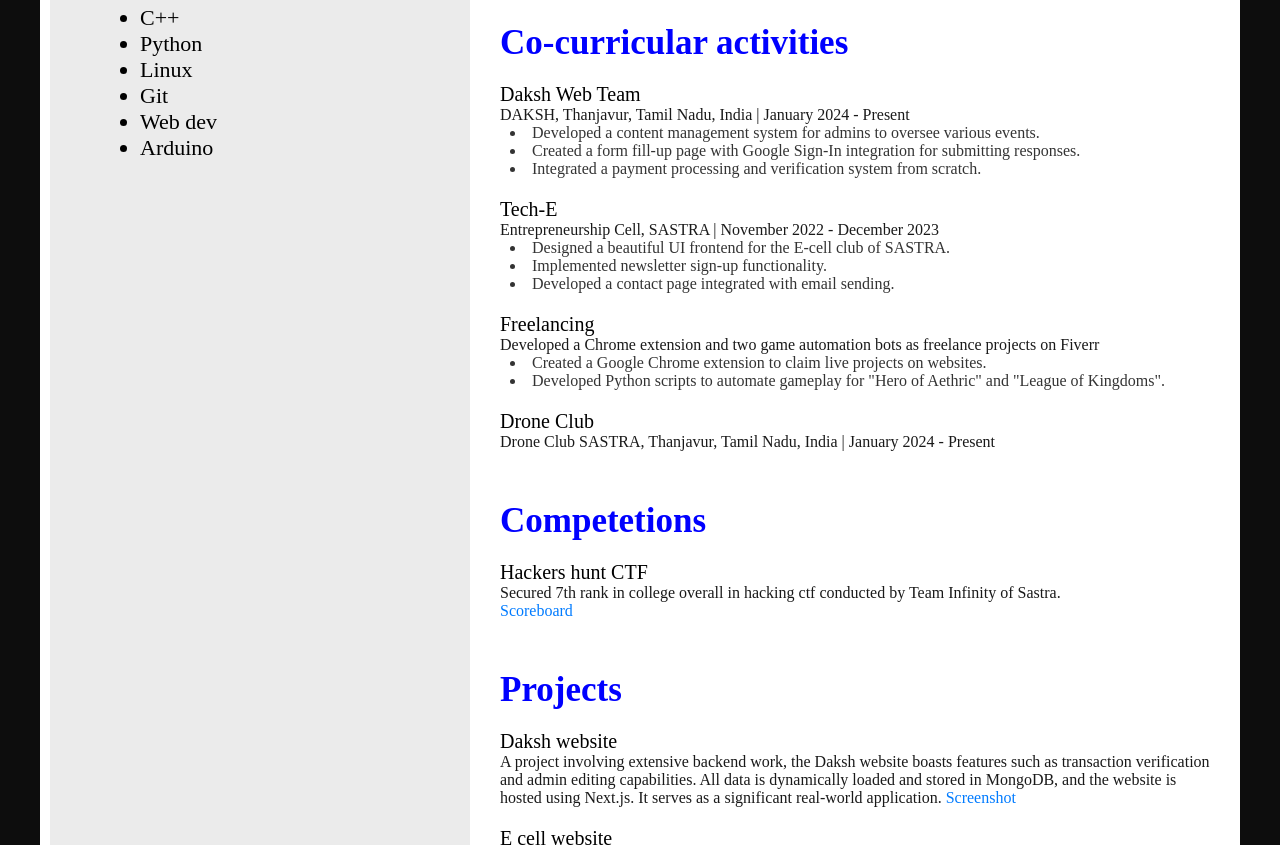
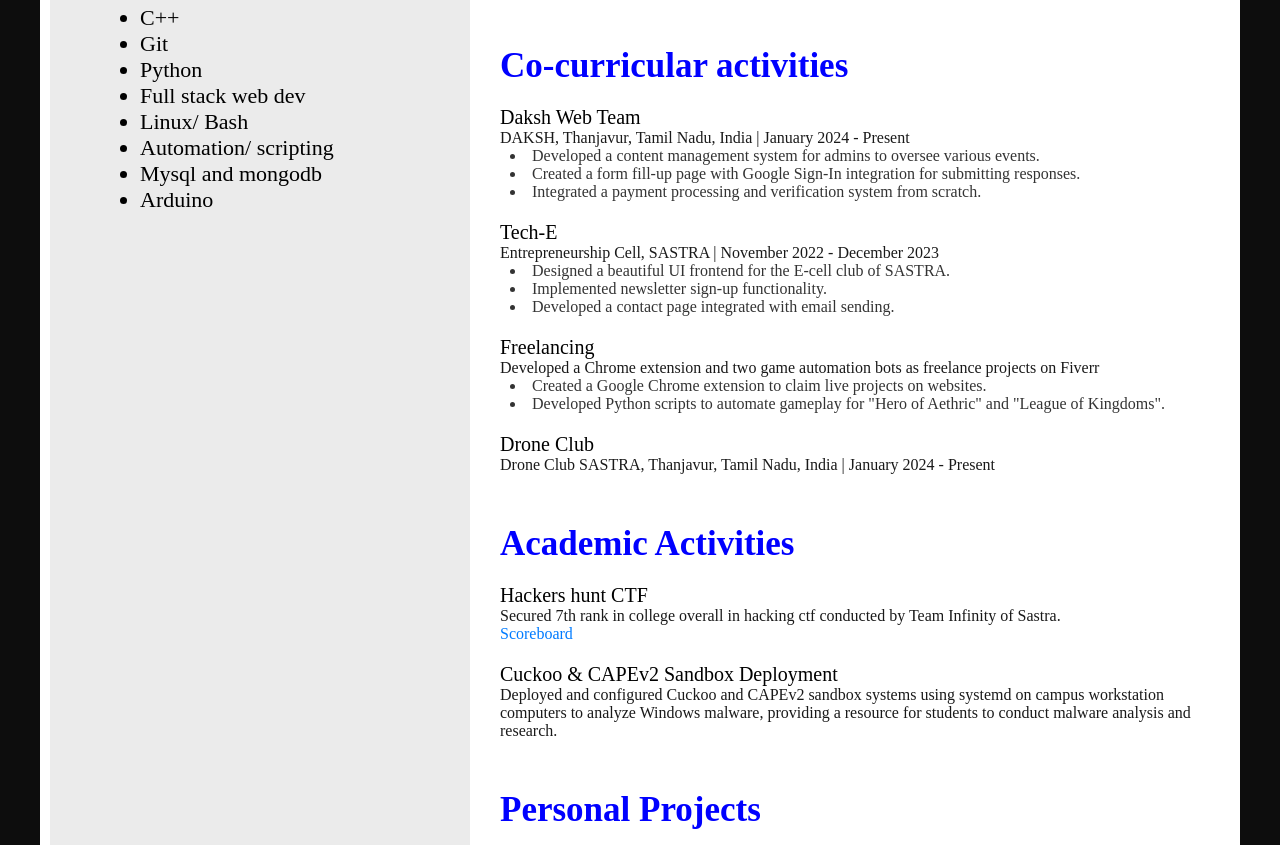
Before and after one commit to toocels/toocels.github.io, a plain HTML site: page resume/index.html in a window 1280 px wide. Shown: the part 822-1667 px from the top of the page. Drawn offline with Linux system fonts and the light colour scheme.

Commit message:
Updates, linux adming

```diff
--- a/projects/script.js
+++ b/projects/script.js
@@ -64,6 +64,10 @@ var projects = [{
 	"link": "https://ecellsastra.org/",
 	"img": "./banners/ecell.png"
 }, {
+	"head": "Cuckoo & CAPEv2 Sandbox Deployment",
+	"text": "While it might seem simple to install two software systems, the deployment of Cuckoo and CAPEv2 was a complex task. The process involved navigating through numerous dependency errors, particularly as both systems rely heavily on Python. The setup required in-depth Linux knowledge, virtual machine configurations, and troubleshooting to ensure both sandboxes ran smoothly and provided reliable malware analysis capabilities. Overcoming these challenges significantly enhanced my technical proficiency in system deployment and management.",
+	"img": "./banners/cuckoo.png"
+}, {
 	"head": "Daksh Website",
 	"text": "A project involving extensive backend work, the Daksh website boasts features such as transaction verification and admin editing capabilities. All data is dynamically loaded and stored in MongoDB, and the website is hosted using Next.js. It serves as a significant real-world application.",
 	"link": "https://daksh.sastra.edu/",
--- a/resume/index.html
+++ b/resume/index.html
@@ -50,10 +50,12 @@
                 <h3>Key skills</h3>
                 <ul>
                     <li>C++</li>
+                    <li>Git</li>
                     <li>Python</li>
-                    <li>Linux</li>
-                    <li>Git</li>
-                    <li>Web dev</li>
+                    <li>Full stack web dev</li>
+                    <li>Linux/ Bash</li>
+                    <li>Automation/ scripting</li>
+                    <li>Mysql and mongodb</li>
                     <li>Arduino</li>
                 </ul>
             </div>
@@ -62,7 +64,7 @@
             <div>
                 <h3>Summary</h3>
                 <div>
-                    <div>Passionate and proactive student at SASTRA, with a strong interest in tech and a primary focus on software development. Proficient in C++, Linux, Git, Python, and web development, with additional experience in Arduino projects and expertise with Raspberry Pi. Currently more inclined toward building innovative software solutions and exploring fields like cybersecurity. Eager to leverage existing skills to contribute effectively while continuously learning and solving real-world problems through technology.</div>
+                    <div>Passionate and proactive student at SASTRA with a strong interest in tech, primarily focused on software development. With 5 years of hands-on experience using Linux, I am well-versed in system administration, scripting, and customization. Proficient in C++, Linux, Git, Python, and web development, with additional experience in Arduino projects and expertise with Raspberry Pi. Currently inclined toward building innovative software solutions and exploring fields like cybersecurity. Eager to leverage existing skills to contribute effectively while continuously learning and solving real-world problems through technology.</div>
                 </div>
             </div>
             <div>
@@ -121,7 +123,7 @@
                 </div>
             </div>
             <div>
-                <h3>Competetions</h3>
+                <h3>Academic Activities</h3>
                 <div>
                     <div>Hackers hunt CTF</div>
                     <span>Secured 7th rank in college overall in hacking ctf conducted by Team Infinity of Sastra.</span><br>
@@ -129,9 +131,13 @@
                     <a target="_blank" href="/projects/banners/scoreboard.png">Scoreboard</a>
                     <!-- scoreboard.png -->
                 </div>
+                <div>
+                    <div>Cuckoo & CAPEv2 Sandbox Deployment</div>
+                    <span>Deployed and configured Cuckoo and CAPEv2 sandbox systems using systemd on campus workstation computers to analyze Windows malware, providing a resource for students to conduct malware analysis and research.</span><br>
+                </div>
             </div>
             <div>
-                <h3>Projects</h3>
+                <h3>Personal Projects</h3>
                 <div>
                     <div>Daksh website</div>
                     <span>A project involving extensive backend work, the Daksh website boasts features such as transaction verification and admin editing capabilities. All data is dynamically loaded and stored in MongoDB, and the website is hosted using Next.js. It serves as a significant real-world application.</span>
@@ -156,6 +162,10 @@
                     <div>Chorome extension for attendance</div>
                     <span>I developed a Google Chrome extension for Google Meet and Microsoft Teams that automates attendance tracking by identifying participants in real-time during meetings. This tool enhances meeting management by efficiently noting who is present and absent.</span>
                     <a href="/projects/banners/mst-attendance.jpg">Screenshot</a>
+                </div>
+                <div>
+                    <div>Custom Arch Linux ISO Creation</div>
+                    <span>Created a custom Arch Linux ISO with pre-configured settings and scripts, allowing for the rapid replication of my development environment in just two minutes. The setup includes automated configuration of system settings, package installations, and environment optimizations. This project involved extensive knowledge of system administration, shell scripting, and the Arch Linux installation process.</span><br>
                 </div>
             </div>
             <div>
```
Also changed, not shown: projects/banners/cuckoo.png.
